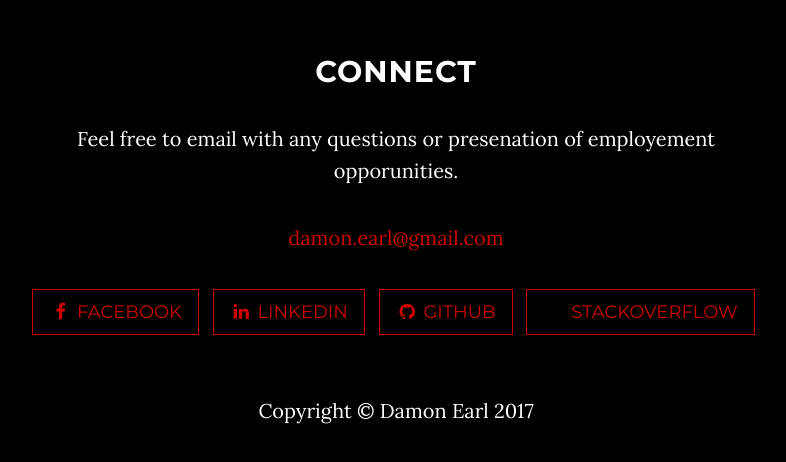
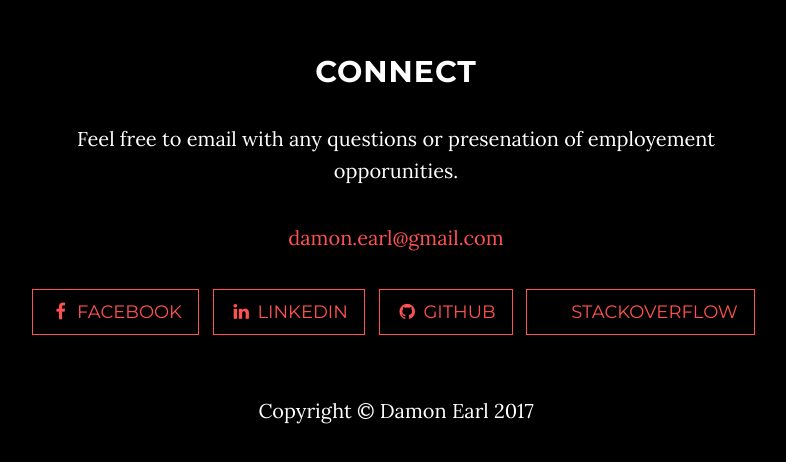
Before and after one commit to damonearl/damonearlcom, a website: page src/index.html in a window 1280 px wide. Shown: the part 3126-3588 px from the top of the page, without its empty margins (244-1030 px from the left). Drawn offline with nearby package versions, Linux system fonts and the light colour scheme.

Commit message:
Lighter red.

```diff
--- a/src/css/grayscale.css
+++ b/src/css/grayscale.css
@@ -39,7 +39,7 @@
   }
 }
 a {
-  color: #ce0000;
+  color: #ff5151;
   -webkit-transition: all 0.2s ease-in-out;
   -moz-transition: all 0.2s ease-in-out;
   transition: all 0.2s ease-in-out;
@@ -47,7 +47,7 @@
 a:hover,
 a:focus {
   text-decoration: none;
-  color: #a00000;
+  color: #a84848;
 }
 .light {
   font-weight: 400;
@@ -258,16 +258,16 @@
   border-radius: 0;
 }
 .btn-default {
-  border: 1px solid #ce0000;
-  color: #ce0000;
+  border: 1px solid #ff5151;
+  color: #ff5151;
   background-color: transparent;
 }
 .btn-default:hover,
 .btn-default:focus {
-  border: 1px solid #ce0000;
+  border: 1px solid #ff5151;
   outline: none;
   color: black;
-  background-color: #ce0000;
+  background-color: #ff5151;
 }
 ul.banner-social-buttons {
   margin-top: 0;
```
